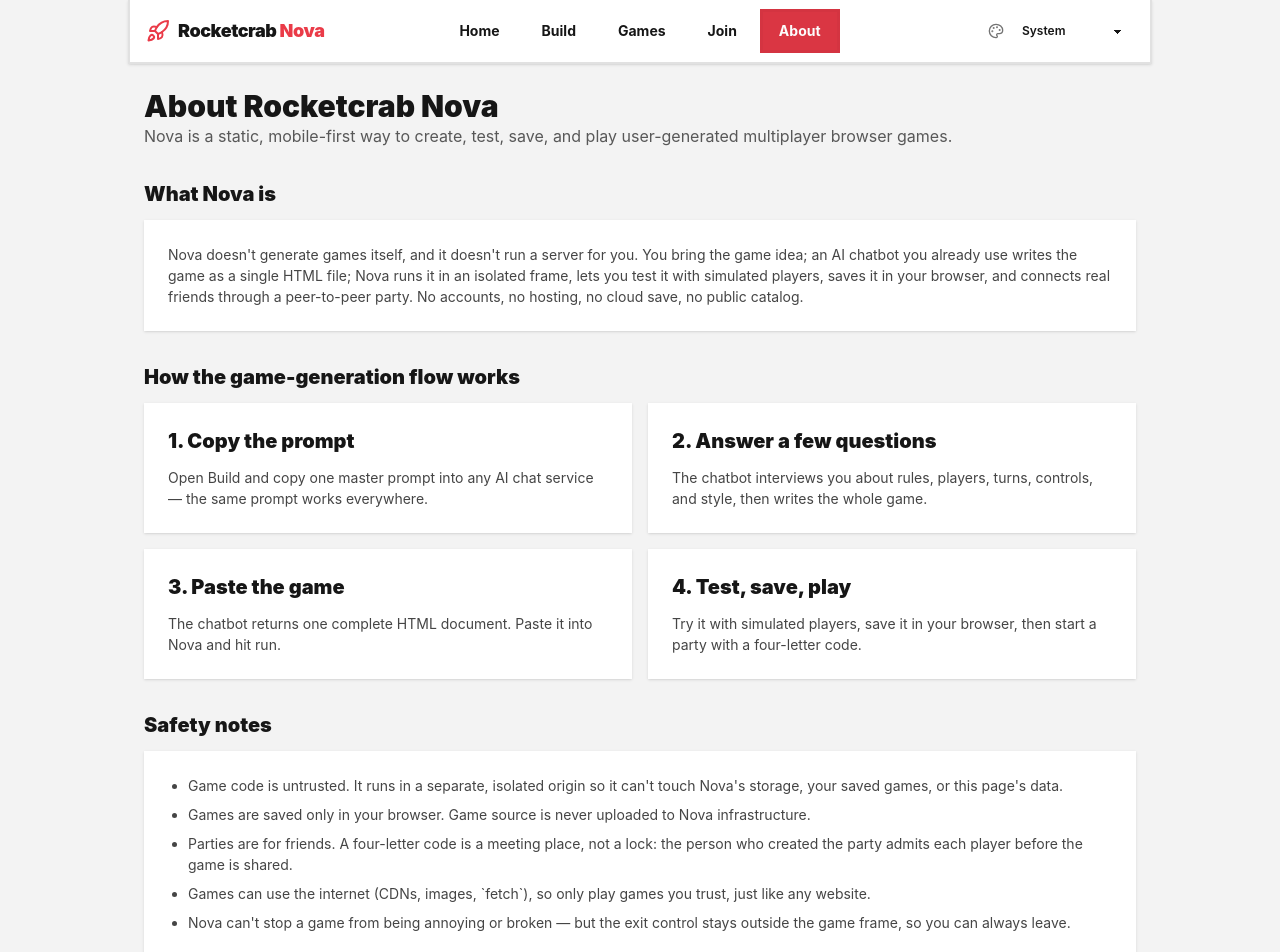
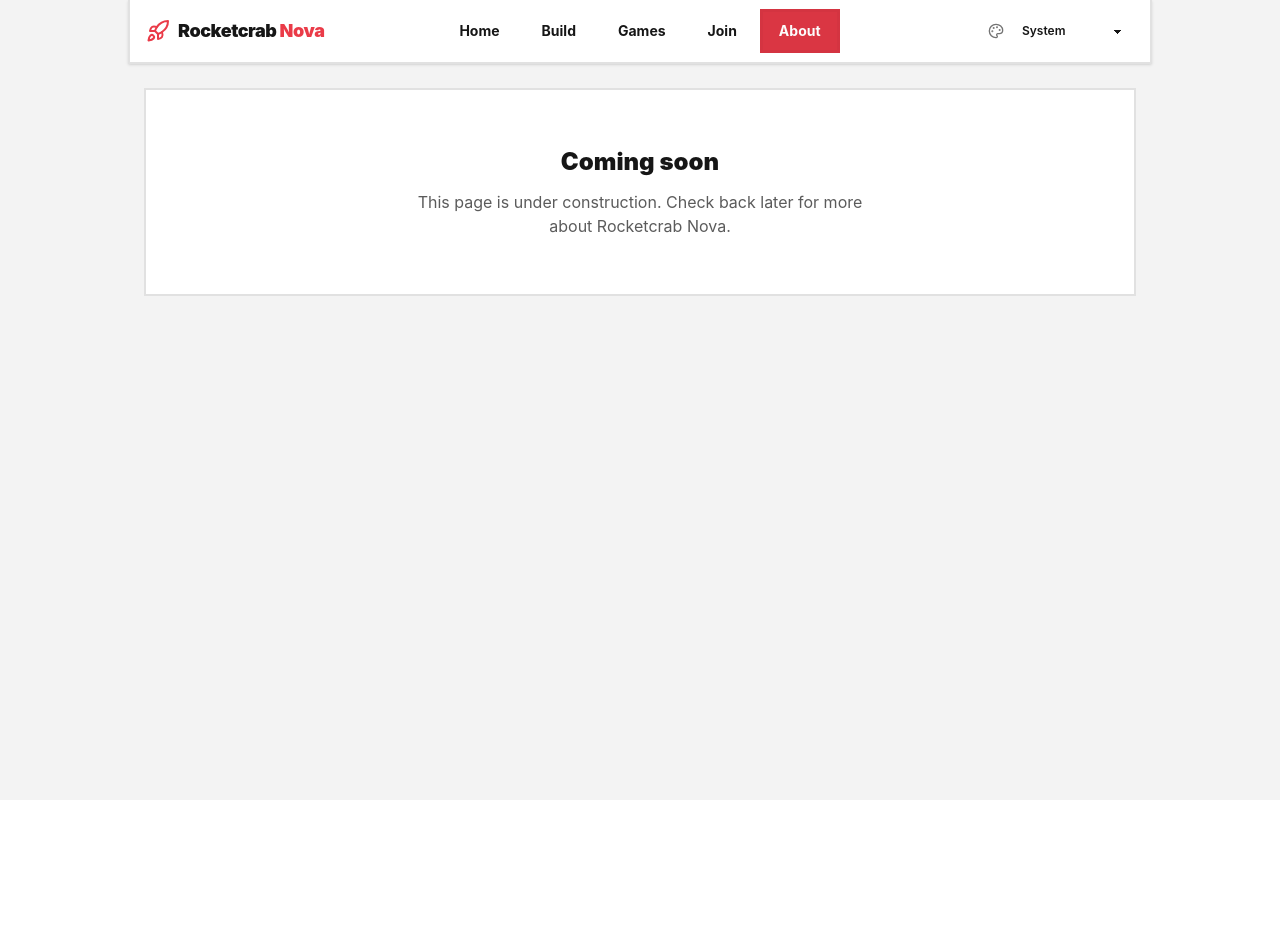
Before and after one commit to tannerkrewson/rocketcrab, a React (Vite) app in the folder apps/nova/: page /about in a window 1280 px wide. Shown: the top 952 px of the page. After the commit the page ends 800 px from the top, so only its background shows below. Built offline with nearby package versions, Linux system fonts and the light colour scheme.

Commit message:
feat(games): portrait screenshot carousel; about placeholder; badge colors (7.41, 7.42, 7.46)

```diff
--- a/apps/nova/package.json
+++ b/apps/nova/package.json
@@ -24,6 +24,7 @@
     "react": "19.2.8",
     "react-dom": "19.2.8",
     "sonner": "2.0.7",
+    "swiper": "14.1.0",
     "tailwind-merge": "3.6.0",
     "zustand": "5.0.14"
   },
--- /dev/null
+++ b/apps/nova/src/components/games/ScreenshotCarousel.css
@@ -0,0 +1,30 @@
+/*
+ * App-store style screenshot carousel (rocketcrab-9fv.7.46): theme swiper's
+ * internals with Nova's tokens. Plain unlayered CSS imported after swiper's
+ * styles, so these rules win at equal specificity.
+ */
+
+.nova-screenshots .swiper-slide {
+  display: flex;
+  align-items: center;
+  justify-content: center;
+}
+
+/* Dots sit below the screenshot (static, not overlapping it) and use the
+ * app's theme tokens instead of swiper's default black. */
+.nova-screenshots .swiper-pagination {
+  position: static;
+  margin-top: 1.25rem;
+}
+
+.nova-screenshots .swiper-pagination-bullet {
+  width: 0.5rem;
+  height: 0.5rem;
+  border-radius: 9999px;
+  background-color: color-mix(in oklab, var(--color-base-content) 30%, transparent);
+  opacity: 1;
+}
+
+.nova-screenshots .swiper-pagination-bullet-active {
+  background-color: var(--color-primary);
+}
--- /dev/null
+++ b/apps/nova/src/components/games/ScreenshotCarousel.tsx
@@ -0,0 +1,48 @@
+import { A11y, Pagination } from "swiper/modules";
+import { Swiper, SwiperSlide } from "swiper/react";
+import "swiper/css";
+import "swiper/css/pagination";
+import "./ScreenshotCarousel.css";
+
+export interface ScreenshotCarouselProps {
+  /** Portrait screenshot image URLs, in display order. */
+  images: string[];
+  /** Game name, used for the screenshot alt text. */
+  gameName: string;
+}
+
+/**
+ * App-store style tall portrait screenshot carousel (rocketcrab-9fv.7.46).
+ * The games' screenshots are already portrait, so each slide shows the full
+ * image tall — swiped horizontally with clickable pagination dots — instead
+ * of the old 4:3 thumbnail grid.
+ */
+export function ScreenshotCarousel({ images, gameName }: ScreenshotCarouselProps) {
+  if (images.length === 0) {
+    return null;
+  }
+  return (
+    <Swiper
+      modules={[A11y, Pagination]}
+      slidesPerView={1.15}
+      centeredSlides
+      spaceBetween={14}
+      loop={images.length > 2}
+      loopAdditionalSlides={0}
+      grabCursor
+      pagination={{ clickable: true }}
+      className="nova-screenshots"
+    >
+      {images.map((src, index) => (
+        <SwiperSlide key={src}>
+          <img
+            src={src}
+            alt={`${gameName} screenshot ${index + 1}`}
+            loading="lazy"
+            className="h-[58vh] max-h-[540px] w-auto max-w-full rounded-2xl border border-base-300 bg-base-200 p-2 object-contain shadow-sm"
+          />
+        </SwiperSlide>
+      ))}
+    </Swiper>
+  );
+}
--- a/apps/nova/src/routes/about.tsx
+++ b/apps/nova/src/routes/about.tsx
@@ -1,111 +1,20 @@
 import { createFileRoute } from "@tanstack/react-router";
-import { Card } from "../components/ui/Card";
+import { PagePlaceholder } from "../components/ui/PagePlaceholder";
 
 export const Route = createFileRoute("/about")({
   component: AboutPage,
 });
 
-const flowSteps = [
-  {
-    title: "1. Copy the prompt",
-    body: "Open Build and copy one master prompt into any AI chat service — the same prompt works everywhere.",
-  },
-  {
-    title: "2. Answer a few questions",
-    body: "The chatbot interviews you about rules, players, turns, controls, and style, then writes the whole game.",
-  },
-  {
-    title: "3. Paste the game",
-    body: "The chatbot returns one complete HTML document. Paste it into Nova and hit run.",
-  },
-  {
-    title: "4. Test, save, play",
-    body: "Try it with simulated players, save it in your browser, then start a party with a four-letter code.",
-  },
-];
-
+/**
+ * About page placeholder (rocketcrab-9fv.7.41): the previous "What Nova is"
+ * copy, generation-flow steps, safety notes, and "What Nova doesn't do (yet)"
+ * list were all removed in favor of a simple coming-soon message.
+ */
 function AboutPage() {
   return (
-    <div className="flex flex-col gap-8">
-      <header>
-        <h1 className="text-3xl font-black">About Rocketcrab Nova</h1>
-        <p className="text-base-content/70">
-          Nova is a static, mobile-first way to create, test, save, and play user-generated
-          multiplayer browser games.
-        </p>
-      </header>
-
-      <section aria-labelledby="what-heading">
-        <h2 id="what-heading" className="mb-3 text-xl font-black">
-          What Nova is
-        </h2>
-        <Card>
-          <p className="text-base-content/80">
-            Nova doesn't generate games itself, and it doesn't run a server for you. You bring the
-            game idea; an AI chatbot you already use writes the game as a single HTML file; Nova
-            runs it in an isolated frame, lets you test it with simulated players, saves it in your
-            browser, and connects real friends through a peer-to-peer party. No accounts, no
-            hosting, no cloud save, no public catalog.
-          </p>
-        </Card>
-      </section>
-
-      <section aria-labelledby="flow-heading">
-        <h2 id="flow-heading" className="mb-3 text-xl font-black">
-          How the game-generation flow works
-        </h2>
-        <div className="grid gap-4 sm:grid-cols-2">
-          {flowSteps.map((step) => (
-            <Card key={step.title} title={step.title}>
-              <p className="text-base-content/80">{step.body}</p>
-            </Card>
-          ))}
-        </div>
-      </section>
-
-      <section aria-labelledby="safety-heading">
-        <h2 id="safety-heading" className="mb-3 text-xl font-black">
-          Safety notes
-        </h2>
-        <Card>
-          <ul className="list-disc space-y-2 pl-5 text-base-content/80">
-            <li>
-              Game code is untrusted. It runs in a separate, isolated origin so it can't touch
-              Nova's storage, your saved games, or this page's data.
-            </li>
-            <li>
-              Games are saved only in your browser. Game source is never uploaded to Nova
-              infrastructure.
-            </li>
-            <li>
-              Parties are for friends. A four-letter code is a meeting place, not a lock: the person
-              who created the party admits each player before the game is shared.
-            </li>
-            <li>
-              Games can use the internet (CDNs, images, `fetch`), so only play games you trust, just
-              like any website.
-            </li>
-            <li>
-              Nova can't stop a game from being annoying or broken — but the exit control stays
-              outside the game frame, so you can always leave.
-            </li>
-          </ul>
-        </Card>
-      </section>
-
-      <section aria-labelledby="limits-heading">
-        <h2 id="limits-heading" className="mb-3 text-xl font-black">
-          What Nova doesn't do (yet)
-        </h2>
-        <Card>
-          <ul className="list-disc space-y-2 pl-5 text-base-content/80">
-            <li>No public game catalog or publishing.</li>
-            <li>No accounts or cloud sync — clearing browser data removes games.</li>
-            <li>No server-authoritative simulation or anti-cheat.</li>
-            <li>No guarantee every network pair connects directly (peer-to-peer).</li>
-          </ul>
-        </Card>
-      </section>
-    </div>
+    <PagePlaceholder
+      title="Coming soon"
+      description="This page is under construction. Check back later for more about Rocketcrab Nova."
+    />
   );
 }
--- a/apps/nova/src/routes/game.$gameId.tsx
+++ b/apps/nova/src/routes/game.$gameId.tsx
@@ -4,6 +4,7 @@ import { useState } from "react";
 import { toast } from "sonner";
 import { Button } from "../components/ui/Button";
 import { ErrorPanel } from "../components/ui/ErrorPanel";
+import { ScreenshotCarousel } from "../components/games/ScreenshotCarousel";
 import { findBrowseGame } from "../lib/browse";
 import { NOVA_MODE_LABELS } from "../lib/browse/nova-games";
 import { storeDraftSource } from "../lib/editor/draft-handoff";
@@ -55,11 +56,12 @@ export function BrowseGamePage() {
     }
   };
 
+  // Classic games get a red badge, Nova games a blue one (7.42).
   const badge =
     game.kind === "classic" ? (
-      <span className="badge badge-info badge-outline font-bold">classic</span>
+      <span className="badge badge-error badge-outline font-bold">classic</span>
     ) : (
-      <span className="badge badge-accent badge-outline font-bold">
+      <span className="badge badge-info badge-outline font-bold">
         nova · {NOVA_MODE_LABELS[game.mode]}
       </span>
     );
@@ -116,17 +118,7 @@ export function BrowseGamePage() {
       {tab === "info" ? (
         <section aria-label="Info" className="flex flex-col gap-4">
           {game.pictures && game.pictures.length > 0 ? (
-            <div className="grid grid-cols-2 gap-2 sm:grid-cols-4">
-              {game.pictures.map((src) => (
-                <img
-                  key={src}
-                  src={src}
-                  alt={`${game.name} screenshot`}
-                  loading="lazy"
-                  className="aspect-[4/3] w-full rounded-box border border-base-300 object-cover"
-                />
-              ))}
-            </div>
+            <ScreenshotCarousel images={game.pictures} gameName={game.name} />
           ) : null}
 
           <div className="flex flex-wrap gap-1.5">
@@ -206,22 +198,22 @@ export function BrowseGamePage() {
           <Link
             to="/classic/$gameId"
             params={{ gameId: game.id }}
-            className="btn btn-primary font-bold"
+            className="btn btn-primary w-full font-bold sm:w-fit"
           >
             <Play className="h-4 w-4" aria-hidden="true" />
             Play game
           </Link>
         ) : (
-          <Button variant="primary" onClick={() => void handleOpenNova()} disabled={opening}>
+          <Button
+            variant="primary"
+            className="w-full sm:w-fit"
+            onClick={() => void handleOpenNova()}
+            disabled={opening}
+          >
             <Code2 className="h-4 w-4" aria-hidden="true" />
             {opening ? "Opening…" : "Open in the editor"}
           </Button>
         )}
-        <span className="text-sm font-medium text-base-content/50">
-          {game.kind === "classic"
-            ? "Creates a room on the game's server, then embeds it."
-            : "Opens the game source as a new draft."}
-        </span>
       </div>
     </div>
   );
```
Also changed, not shown: 2 other files (tests, documents, lock files or other folders).
